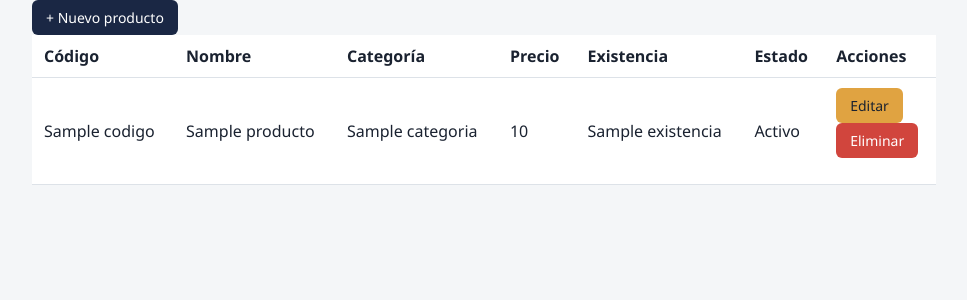
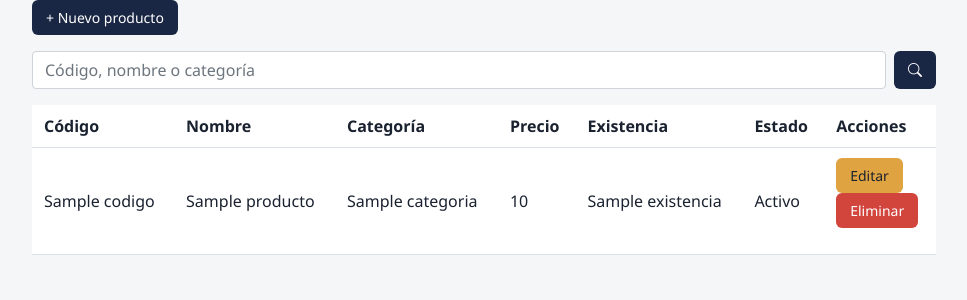
Before and after one commit to HeliskyJpg/softech, a Flask app: page / in a window 1280 px wide. Shown: the part 84-384 px from the top of the page, without its empty margins (156-1123 px from the left). Run offline with Flask 3, Linux system fonts and the light colour scheme; a database or web service that is not in the repository returns one stand-in record (values such as "Sample title"); some libraries are stand-ins or nearby versions.

Commit message:
Agrega buscador por codigo nombre y categoria

```diff
--- a/app.py
+++ b/app.py
@@ -11,12 +11,21 @@ app.secret_key = user=os.getenv("SECRET_KEY")
 
 @app.route("/")
 def index():
+    q = request.args.get("q", "").strip()
     conn = get_connection()
     cur = conn.cursor(cursor_factory=psycopg2.extras.RealDictCursor)
-    cur.execute("SELECT * FROM productos ORDER BY id DESC")
+    if q:
+        patron = "%" + q.replace("!", "!!").replace("%", "!%").replace("_", "!_") + "%"
+        cur.execute("""SELECT * FROM productos
+                    WHERE codigo ILIKE %s ESCAPE '!'
+                       OR nombre ILIKE %s ESCAPE '!'
+                       OR categoria ILIKE %s ESCAPE '!'
+                    ORDER BY id DESC""", (patron, patron, patron))
+    else:
+        cur.execute("SELECT * FROM productos ORDER BY id DESC")
     productos = cur.fetchall()
     cur.close(); conn.close()
-    return render_template("home.html", productos=productos)
+    return render_template("home.html", productos=productos, q=q)
 
 
 # nuevo producto
--- a/templates/home.html
+++ b/templates/home.html
@@ -7,6 +7,15 @@
     >+ Nuevo producto</a
   >
 </div>
+<form method="get" action="{{ url_for('index') }}" class="d-flex flex-wrap gap-2 my-3" role="search">
+  <label class="visually-hidden" for="buscar">Buscar productos</label>
+  <input id="buscar" name="q" type="search" class="form-control w-auto flex-grow-1"
+         placeholder="Código, nombre o categoría" value="{{ q }}">
+  <button type="submit" class="btn btn-primary" aria-label="Buscar" title="Buscar">
+    <i class="bi bi-search" aria-hidden="true"></i>
+  </button>
+  {% if q %}<a class="btn btn-secondary" href="{{ url_for('index') }}">Limpiar</a>{% endif %}
+</form>
 <table class="tabla">
   <thead>
     <tr>
@@ -47,6 +56,8 @@
         </form>
       </td>
     </tr>
+    {% else %}
+    <tr><td colspan="7">{{ "No se encontraron productos." if q else "No hay productos registrados." }}</td></tr>
     {% endfor %}
   </tbody>
 </table>
```
